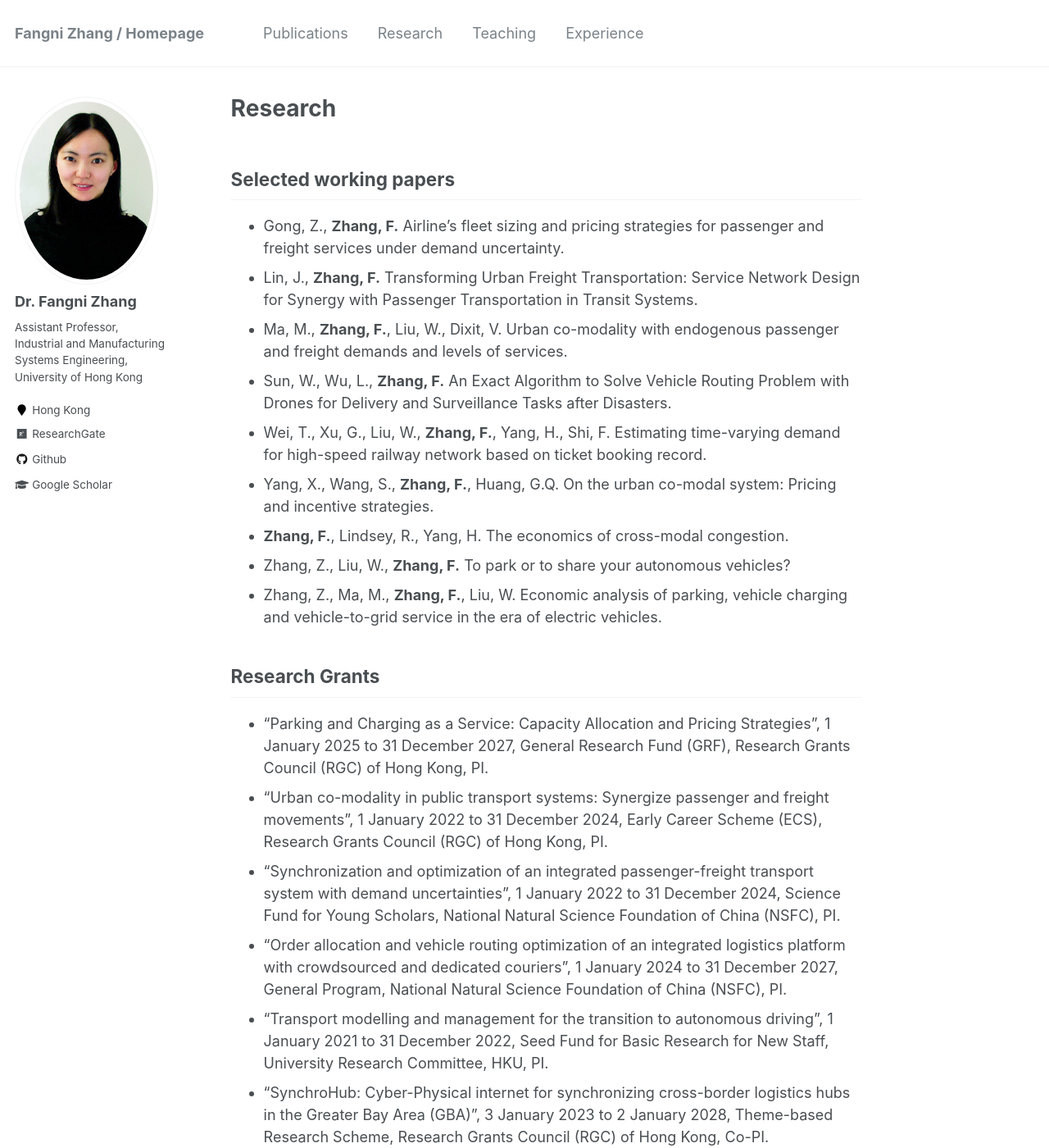
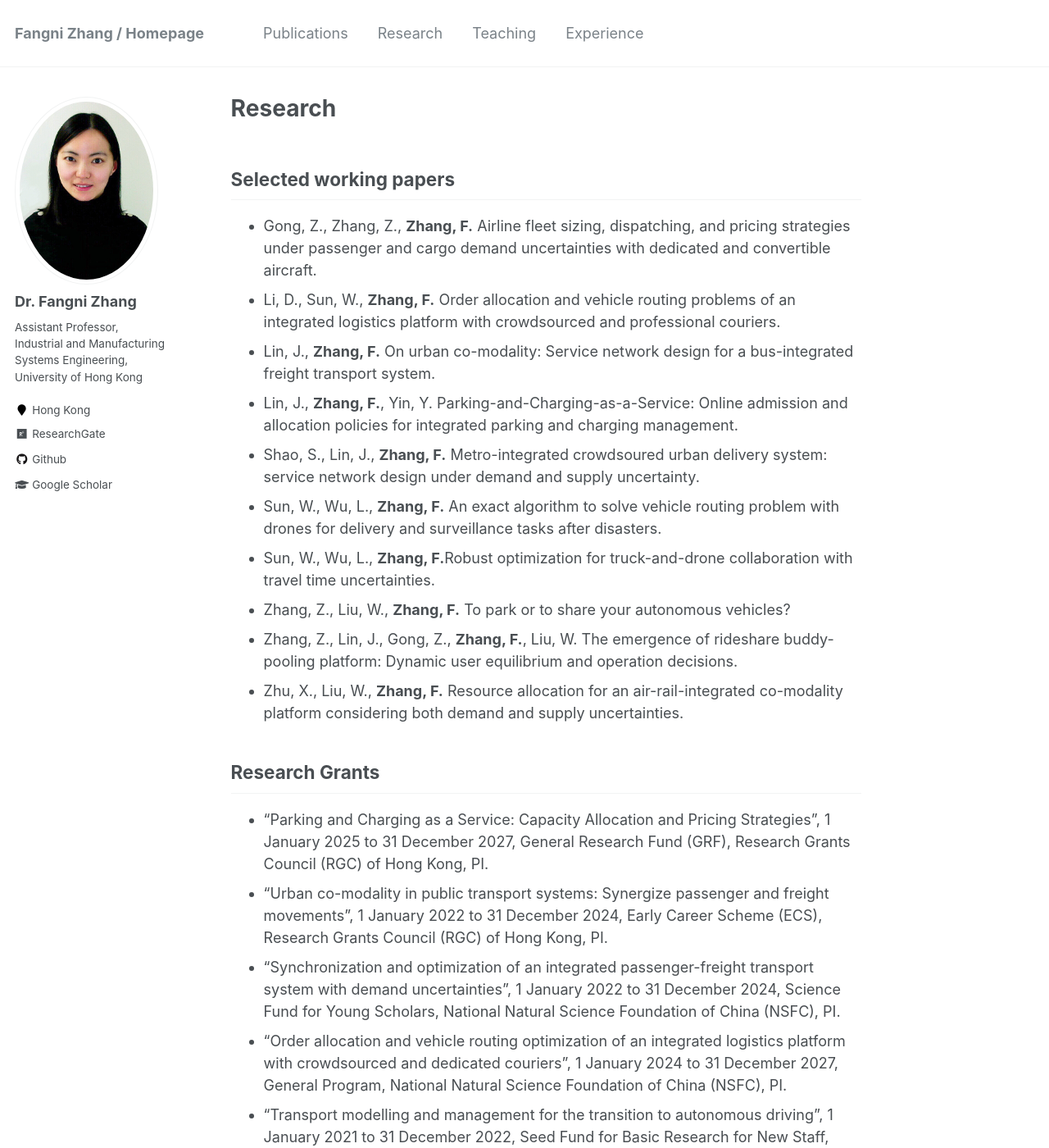
Before and after one commit to fangnizhang/fangnizhang.github.io, a Jekyll site: the page built from _pages/research.md, in a window 1280 px wide and 1400 px high. Shown: the whole window at 82% size. Built offline with Jekyll 4.4.1, drawn with Linux system fonts in a browser that asks for light colours.

Commit message:
Update research.md

```diff
--- a/_pages/research.md
+++ b/_pages/research.md
@@ -6,15 +6,16 @@
 
 Selected working papers
 ------------
-* Gong, Z., **Zhang, F.** Airline's fleet sizing and pricing strategies for passenger and freight services under demand uncertainty.
-* Lin, J., **Zhang, F.** Transforming Urban Freight Transportation: Service Network Design for Synergy with Passenger Transportation in Transit Systems.
-* Ma, M., **Zhang, F.**, Liu, W., Dixit, V. Urban co-modality with endogenous passenger and freight demands and levels of services.
-* Sun, W., Wu, L., **Zhang, F.** An Exact Algorithm to Solve Vehicle Routing Problem with Drones for Delivery and Surveillance Tasks after Disasters.
-* Wei, T., Xu, G., Liu, W., **Zhang, F.**, Yang, H., Shi, F. Estimating time-varying demand for high-speed railway network based on ticket booking record.
-* Yang, X., Wang, S., **Zhang, F.**, Huang, G.Q. On the urban co-modal system: Pricing and incentive strategies.
-* **Zhang, F.**, Lindsey, R., Yang, H. The economics of cross-modal congestion.
+* Gong, Z., Zhang, Z., **Zhang, F.** Airline fleet sizing, dispatching, and pricing strategies under passenger and cargo demand uncertainties with dedicated and convertible aircraft.
+* Li, D., Sun, W., **Zhang, F.** Order allocation and vehicle routing problems of an integrated logistics platform with crowdsourced and professional couriers.
+* Lin, J., **Zhang, F.** On urban co-modality: Service network design for a bus-integrated freight transport system.
+* Lin, J., **Zhang, F.**, Yin, Y. Parking-and-Charging-as-a-Service: Online admission and allocation policies for integrated parking and charging management.
+* Shao, S., Lin, J., **Zhang, F.** Metro-integrated crowdsoured urban delivery system: service network design under demand and supply uncertainty.
+* Sun, W., Wu, L., **Zhang, F.** An exact algorithm to solve vehicle routing problem with drones for delivery and surveillance tasks after disasters.
+* Sun, W., Wu, L., **Zhang, F.**Robust optimization for truck-and-drone collaboration with travel time uncertainties.
 * Zhang, Z., Liu, W., **Zhang, F.** To park or to share your autonomous vehicles?
-* Zhang, Z., Ma, M., **Zhang, F.**, Liu, W. Economic analysis of parking, vehicle charging and vehicle-to-grid service in the era of electric vehicles.
+* Zhang, Z., Lin, J., Gong, Z., **Zhang, F.**, Liu, W. The emergence of rideshare buddy-pooling platform: Dynamic user equilibrium and operation decisions.
+* Zhu, X., Liu, W., **Zhang, F.** Resource allocation for an air-rail-integrated co-modality platform considering both demand and supply uncertainties.
 
 Research Grants
 ------------
```
